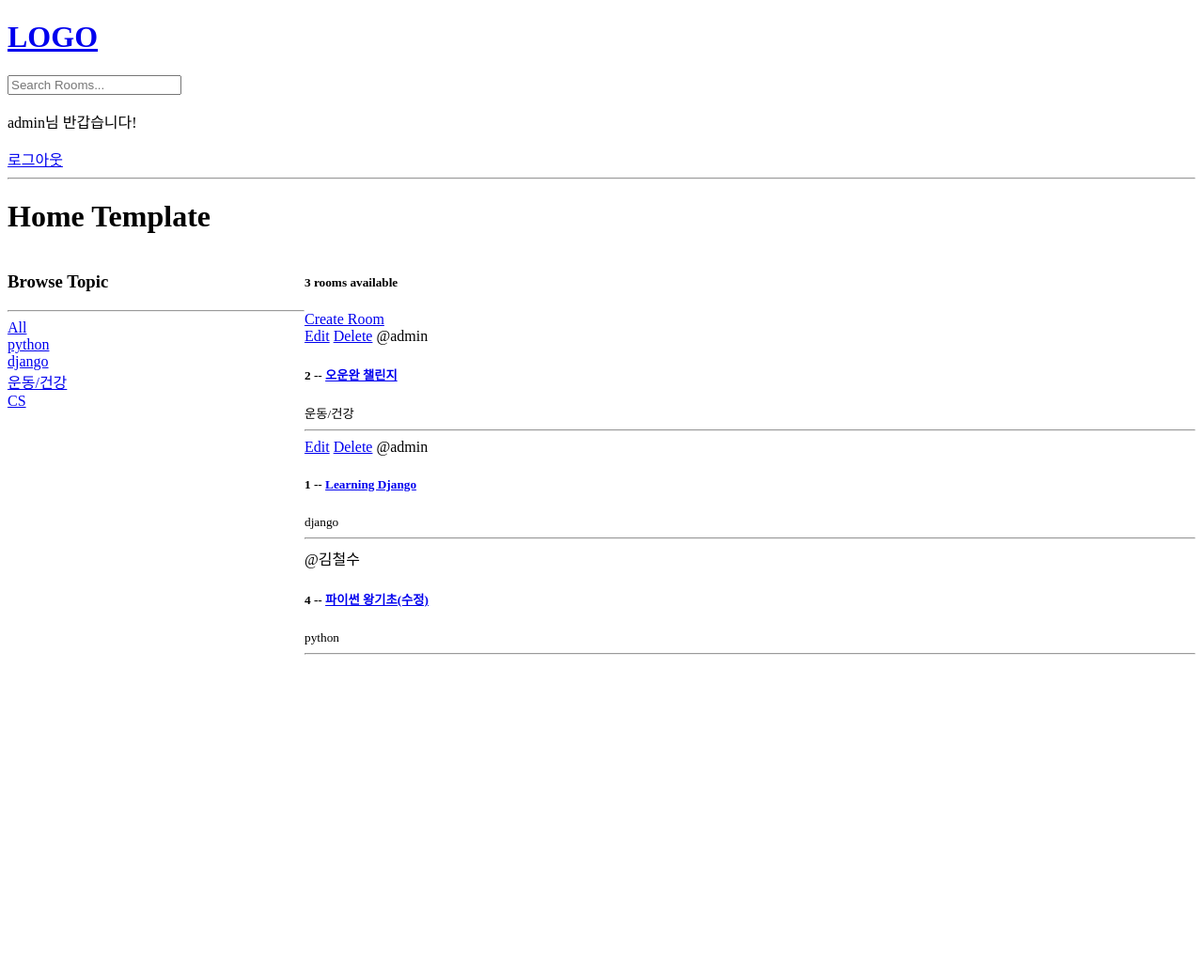
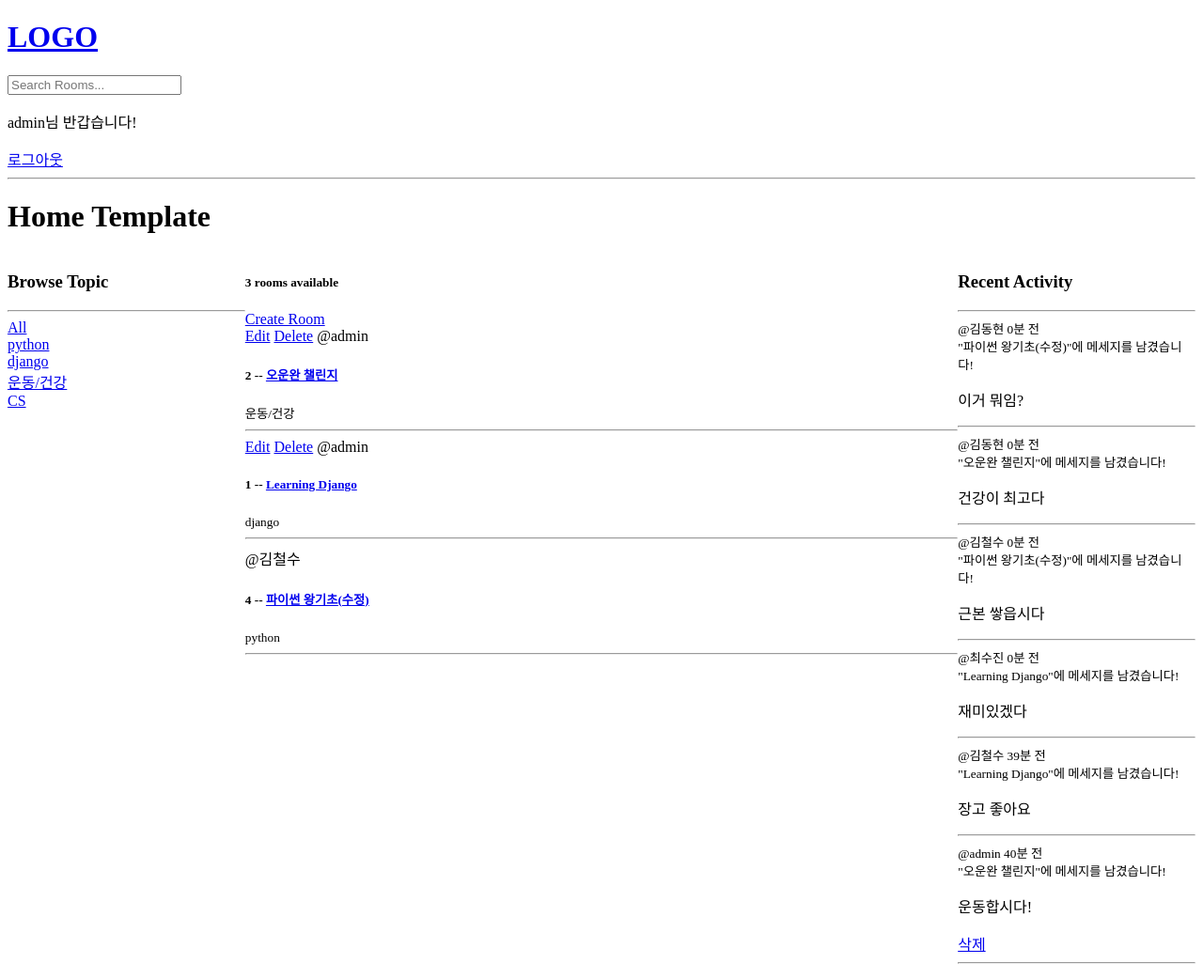
Before and after one commit to Bluuubery/django_pjt_01, a Django app: page / in a window 1280 px wide. Shown: the whole page at 94% size. Before the commit the page ends 697 px from the top, so only its background shows below. Run offline with Django 3.2, Linux system fonts and the light colour scheme; a user stored in the database is signed in; data comes from the database, SQL or seed files in the repository; both versions use the stored data as it was after the commit.

Commit message:
activity feed 추가

```diff
--- a/base/models.py
+++ b/base/models.py
@@ -41,5 +41,8 @@ class Message(models.Model):
     updated = models.DateTimeField(auto_now=True)
     created = models.DateTimeField(auto_now_add=True)
 
+    class Meta:
+        ordering = ['-updated', '-created']
+
     def __str__(self):
         return self.body[0:50]
--- /dev/null
+++ b/base/templates/base/activity_component.html
@@ -0,0 +1,17 @@
+<h3>Recent Activity</h3>
+<hr>
+{% for message in room_messages %}
+    <div>
+        <small>@{{ message.user }} {{ message.created|timesince }} 전</small>
+        <br>
+        <small>"{{ message.room }}"에 메세지를 남겼습니다!</small>
+
+        {% comment %} models에서 앞 50자만 보이게 설정 {% endcomment %}
+        <p>{{ message }}</p>
+        {% if request.user == message.user %}
+        <a href="{% url 'delete-message' message.pk %}">삭제</a>
+        {% endif %}
+        <hr>
+    </div>
+
+{% endfor %}
--- a/base/templates/base/delete.html
+++ b/base/templates/base/delete.html
@@ -4,7 +4,7 @@
 
 <form action="" method="POST">
     {% csrf_token %}
-    <p> 정말로 {{ obj }}을/를 삭제하시겠습니까?? </p>
+    <p> 정말로 {{ obj }} 을/를 삭제하시겠습니까?? </p>
     {% comment %} 특정 페이지가 아니라 직전 페이지로 보내기 {% endcomment %}
     <a href="{{ request.META.HTTP_REFERER }}">취소</a>
     <input type="submit" value="확인">
--- /dev/null
+++ b/base/templates/base/feed_component.html
@@ -0,0 +1,15 @@
+<div>
+    {% for room in rooms %}
+    <div>
+        {% comment %} 자신이 개설한 방만 편집/삭제 보이기 {% endcomment %}
+        {% if request.user == room.host %}
+        <a href="{% url 'update-room' room.pk %}">Edit</a>
+        <a href="{% url 'delete-room' room.pk %}">Delete</a>
+        {% endif %}
+        <span>@{{ room.host.username }}</span>
+        <h5>{{ room.id }} -- <a href="{% url 'room' room.id %}">{{ room.name }}</a></h5>
+        <small>{{ room.topic.name }}</small>
+        <hr>
+    </div>
+    {% endfor %}
+</div>
--- a/base/templates/base/home.html
+++ b/base/templates/base/home.html
@@ -5,7 +5,7 @@
 <style>
     .home-container {
         display: grid;
-        grid-template-columns: 1fr 3fr;
+        grid-template-columns: 1fr 3fr 1fr;
     }
 </style>
 
@@ -13,42 +13,18 @@
 
 <div class='home-container'>
     <div>
-        <h3>Browse Topic</h3>
-        <hr>
-        <div>
-            <a href="{% url 'home' %}">All</a>
-        </div>
-
-        {% for topic in topics %}
-            <div>
-                <a href="{% url 'home' %}?q={{ topic.name }}">{{ topic.name }}</a>
-            </div>
-        {% endfor %}
+        {% include 'base/topics_component.html' %}
     </div>
 
     <div>
         <h5>{{ room_count }} rooms available</h5>
         <a href="{% url 'create-room' %}">Create Room</a>
-
-        <div>
-            {% for room in rooms %}
-            <div>
-                {% comment %} 자신이 개설한 방만 편집/삭제 보이기 {% endcomment %}
-                {% if request.user == room.host %}
-                <a href="{% url 'update-room' room.pk %}">Edit</a>
-                <a href="{% url 'delete-room' room.pk %}">Delete</a>
-                {% endif %}
-                <span>@{{ room.host.username }}</span>
-                <h5>{{ room.id }} -- <a href="{% url 'room' room.id %}">{{ room.name }}</a></h5>
-                <small>{{ room.topic.name }}</small>
-                <hr>
-            </div>
-            {% endfor %}
-        </div>
-
+        {% include 'base/feed_component.html' %}
     </div>
 
-
+    <div>
+        {% include 'base/activity_component.html' %}
+    </div>
 
 </div>
 
--- /dev/null
+++ b/base/templates/base/topics_component.html
@@ -0,0 +1,11 @@
+<h3>Browse Topic</h3>
+<hr>
+<div>
+    <a href="{% url 'home' %}">All</a>
+</div>
+
+{% for topic in topics %}
+    <div>
+        <a href="{% url 'home' %}?q={{ topic.name }}">{{ topic.name }}</a>
+    </div>
+{% endfor %}
--- a/base/views.py
+++ b/base/views.py
@@ -78,13 +78,21 @@ def home(request):
     )
     # 나중에 필터로 상위 n개만 걸러내는 기능 추가하기
     topics = Topic.objects.all()
+
     # len도 가능한데 len보다 이게 나음
     room_count = rooms.count()
+
+    # 현재 보고 있는 방의 메세지만 피드에 출력
+    room_messages = Message.objects.filter(
+        Q(room__topic__name__icontains=q)
+    )
+
 
     context = {
         'rooms' : rooms,
         'topics': topics,
         'room_count': room_count,
+        'room_messages': room_messages,
     }
     return render(request, 'base/home.html', context)
 
```
Also changed, not shown: db.sqlite3.
